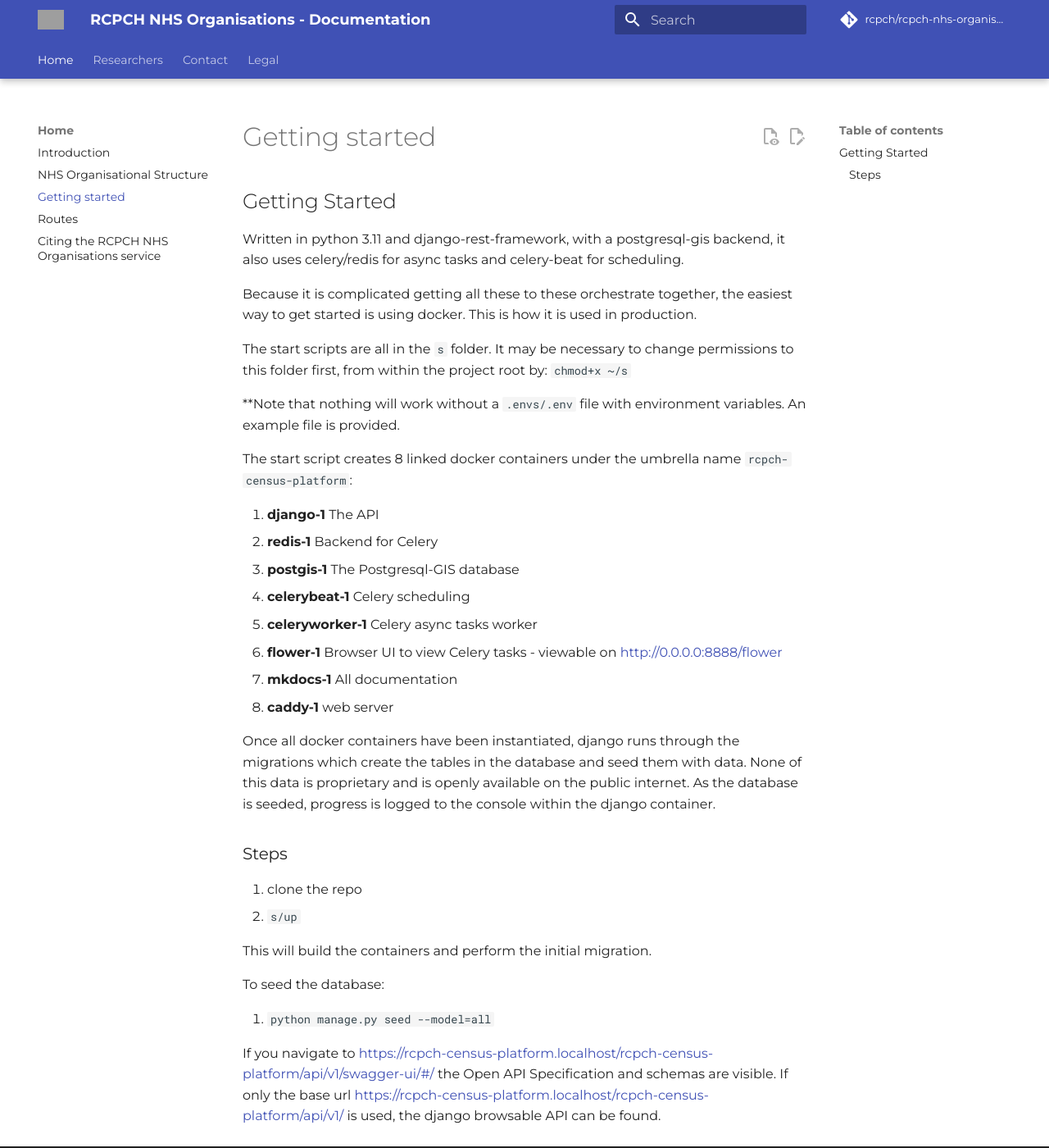
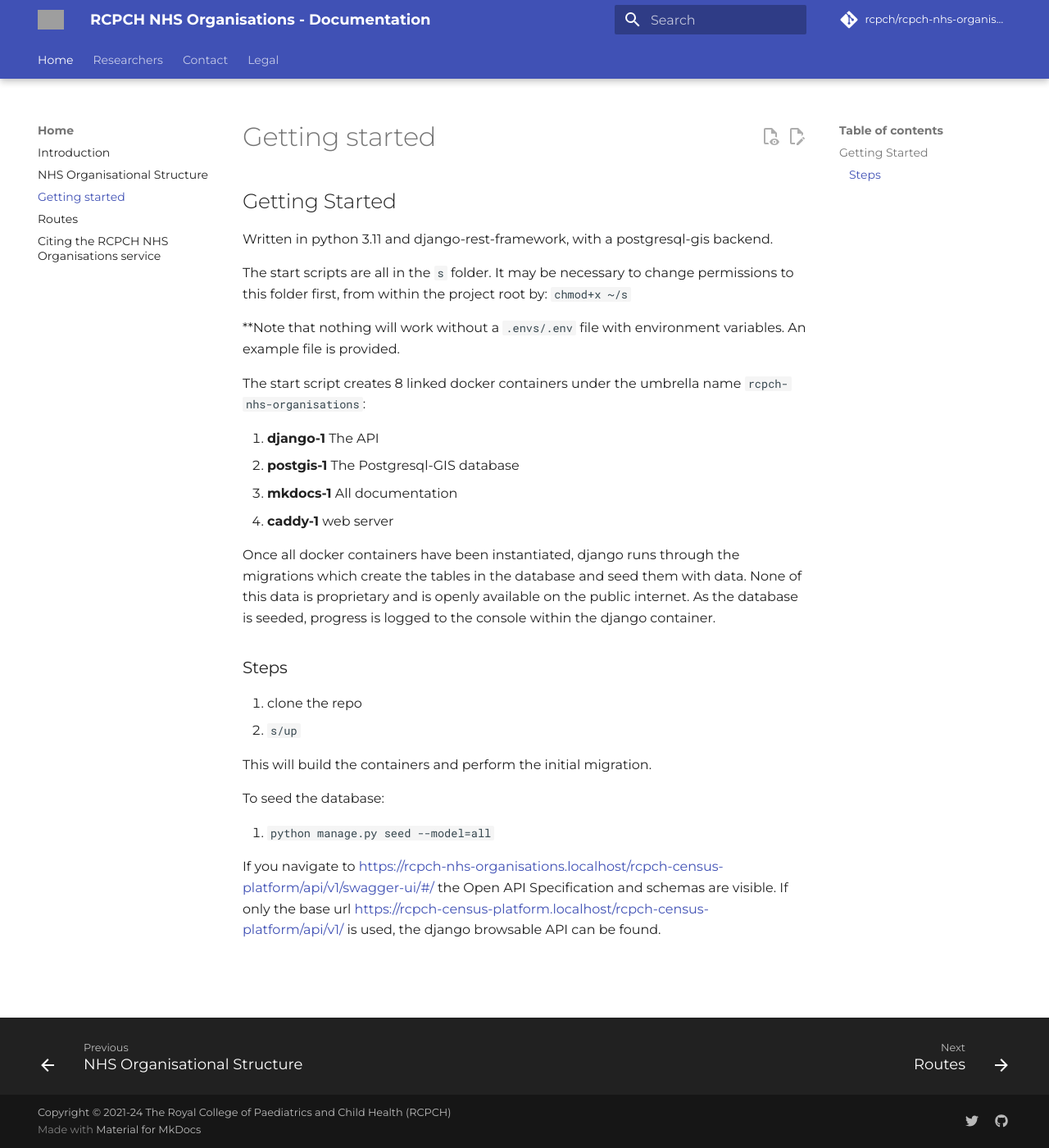
Before and after one commit to rcpch/rcpch-nhs-organisations, an MkDocs documentation site: the page built from documentation/docs/home/getting-started.md, in a window 1280 px wide and 1400 px high. Shown: the whole window at 82% size. Built offline with MkDocs 1.6.1 and Material for MkDocs 9.7.7, drawn with Linux system fonts in a browser that asks for light colours; comment, search, counter and statistics services are not loaded; grey boxes are pictures that could not be loaded.

Commit message:
update docs

```diff
--- a/documentation/docs/home/getting-started.md
+++ b/documentation/docs/home/getting-started.md
@@ -5,25 +5,19 @@
 
 ## Getting Started
 
-Written in python 3.11 and django-rest-framework, with a postgresql-gis backend, it also uses celery/redis for async tasks and celery-beat for scheduling.
-
-Because it is complicated getting all these to these orchestrate together, the easiest way to get started is using docker. This is how it is used in production.
+Written in python 3.11 and django-rest-framework, with a postgresql-gis backend.
 
 The start scripts are all in the `s` folder. It may be necessary to change permissions to this folder first, from within the project root by:
 `chmod+x ~/s`
 
 **Note that nothing will work without a `.envs/.env` file with environment variables. An example file is provided.
 
-The start script creates 8 linked docker containers under the umbrella name `rcpch-census-platform`:
+The start script creates 8 linked docker containers under the umbrella name `rcpch-nhs-organisations`:
 
 1. **django-1** The API
-2. **redis-1** Backend for Celery
-3. **postgis-1** The Postgresql-GIS database
-4. **celerybeat-1** Celery scheduling
-5. **celeryworker-1** Celery async tasks worker
-6. **flower-1** Browser UI to view Celery tasks - viewable on [http://0.0.0.0:8888/flower](http://0.0.0.0:8888/flower)
-7. **mkdocs-1** All documentation
-8. **caddy-1** web server
+2. **postgis-1** The Postgresql-GIS database
+3. **mkdocs-1** All documentation
+4. **caddy-1** web server
 
 Once all docker containers have been instantiated, django runs through the migrations which create the tables in the database and seed them with data. None of this data is proprietary and is openly available on the public internet. As the database is seeded, progress is logged to the console within the django container.
 
@@ -38,4 +32,4 @@
 
 1. `python manage.py seed --model=all`
 
-If you navigate to [https://rcpch-census-platform.localhost/rcpch-census-platform/api/v1/swagger-ui/#/](https://rcpch-census-platform.localhost/rcpch-census-platform/api/v1/swagger-ui/#/) the Open API Specification and schemas are visible. If only the base url [https://rcpch-census-platform.localhost/rcpch-census-platform/api/v1/](https://rcpch-census-platform.localhost/rcpch-census-platform/api/v1/) is used, the django browsable API can be found.
+If you navigate to [https://rcpch-nhs-organisations.localhost/rcpch-census-platform/api/v1/swagger-ui/#/](https://rcpch-census-platform.localhost/organisations/api/v1/swagger-ui/#/) the Open API Specification and schemas are visible. If only the base url [https://rcpch-census-platform.localhost/rcpch-census-platform/api/v1/](https://organisations.localhost/organisations/api/v1/) is used, the django browsable API can be found.
```
Also changed, not shown: documentation/docs/home/routes.md (+1 -1 lines).
